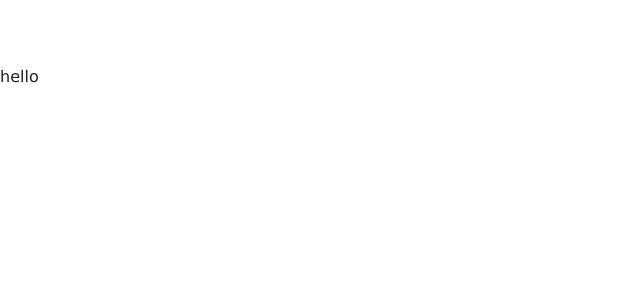
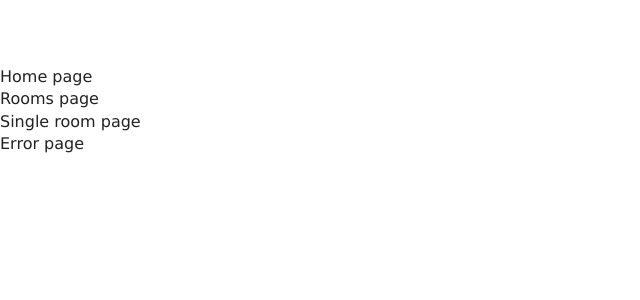
Before and after one commit to emestabillo/resort, a React (Create React App) app: page / in a window 1280 px wide. Shown: the top 300 px of the page, without its empty margins (0-640 px from the left). Built offline with nearby package versions, Linux system fonts and the light colour scheme.

Commit message:
Page setup

```diff
--- a/src/App.js
+++ b/src/App.js
@@ -1,8 +1,20 @@
 import React from "react";
 import "./App.css";
 
+import Home from "./pages/Home";
+import Rooms from "./pages/Rooms";
+import SingleRoom from "./pages/SingleRoom";
+import Error from "./pages/Error";
+
 function App() {
-  return <>hello</>;
+  return (
+    <>
+      <Home />
+      <Rooms />
+      <SingleRoom />
+      <Error />
+    </>
+  );
 }
 
 export default App;
--- /dev/null
+++ b/src/pages/Error.js
@@ -0,0 +1,7 @@
+import React from "react";
+
+const Error = () => {
+  return <div>Error page</div>;
+};
+
+export default Error;
--- /dev/null
+++ b/src/pages/Home.js
@@ -0,0 +1,5 @@
+import React from "react";
+
+export default function Home() {
+  return <div>Home page</div>;
+}
--- /dev/null
+++ b/src/pages/Rooms.js
@@ -0,0 +1,7 @@
+import React from "react";
+
+const rooms = () => {
+  return <div>Rooms page</div>;
+};
+
+export default rooms;
--- /dev/null
+++ b/src/pages/SingleRoom.js
@@ -0,0 +1,7 @@
+import React, { Component } from "react";
+
+export default class SingleRoom extends Component {
+  render() {
+    return <div>Single room page</div>;
+  }
+}
```
